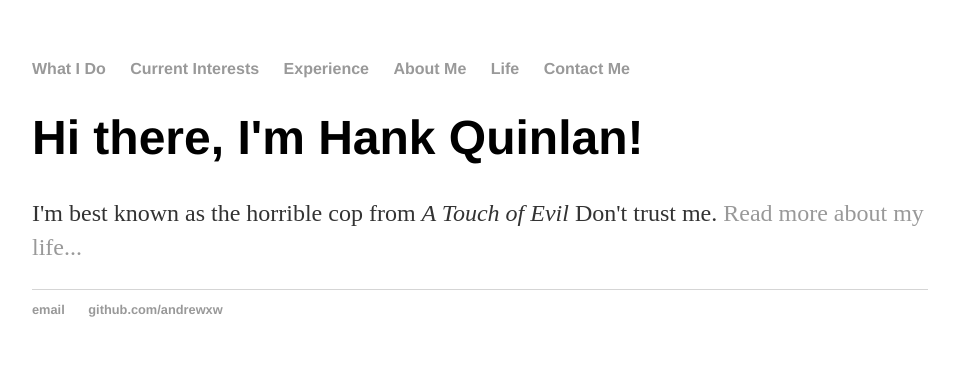
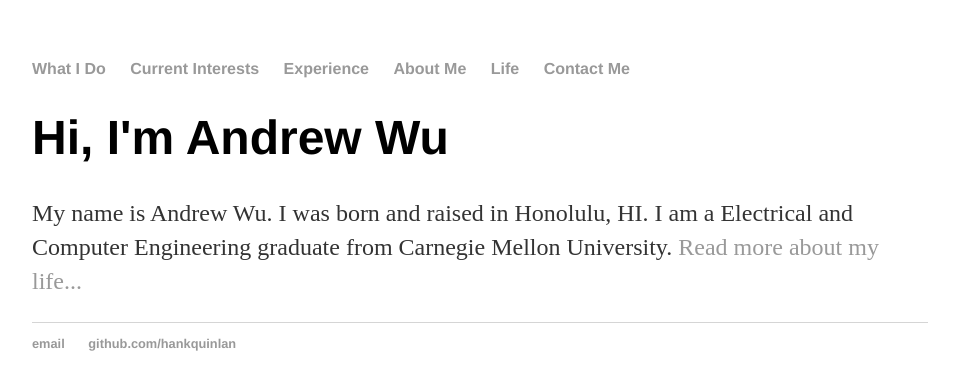
Before and after one commit to andrewxw/andrewxw.github.io, a Jekyll site: the page built from index.html, in a window 1280 px wide. Shown: the top 390 px of the page, without its empty margins (160-1115 px from the left). Built offline with Jekyll 4.4.1, drawn with Linux system fonts in a browser that asks for light colours.

Commit message:
Update index.html

```diff
--- a/index.html
+++ b/index.html
@@ -1,32 +1,8 @@
-<!DOCTYPE html>
-<html>
-	<head>
-		<title>Andrew Wu</title>
-		<!-- link to main stylesheet -->
-		<link rel="stylesheet" type="text/css" href="/css/main.css">
-	</head>
-	<body>
-		<nav>
-    		<ul>
-        		<li><a href="/">What I Do</a></li>
-	        	<li><a href="/about">Current Interests</a></li>
-        		<li><a href="/cv">Experience</a></li>
-        		<li><a href="/cv">About Me</a></li>
-			<li><a href="/cv">Life</a></li>
-        		<li><a href="/blog">Contact Me</a></li>
-    		</ul>
-		</nav>
-		<div class="container">
-    		<div class="blurb">
-        		<h1>Hi there, I'm Hank Quinlan!</h1>
-				<p>I'm best known as the horrible cop from <em>A Touch of Evil</em> Don't trust me. <a href="/about">Read more about my life...</a></p>
-    		</div><!-- /.blurb -->
-		</div><!-- /.container -->
-		<footer>
-    		<ul>
-        		<li><a href="mailto:andrewxww@gmail.com">email</a></li>
-        		<li><a href="https://github.com/andrewxw">github.com/andrewxw</a></li>
-			</ul>
-		</footer>
-	</body>
-</html>
+---
+layout: default
+title: Andrew X. Wu
+---
+<div class="blurb">
+	<h1>Hi, I'm Andrew Wu</h1>
+	<p>My name is Andrew Wu. I was born and raised in Honolulu, HI. I am a Electrical and Computer Engineering graduate from Carnegie Mellon University. <a href="/about">Read more about my life...</a></p>
+</div><!-- /.blurb -->
```
